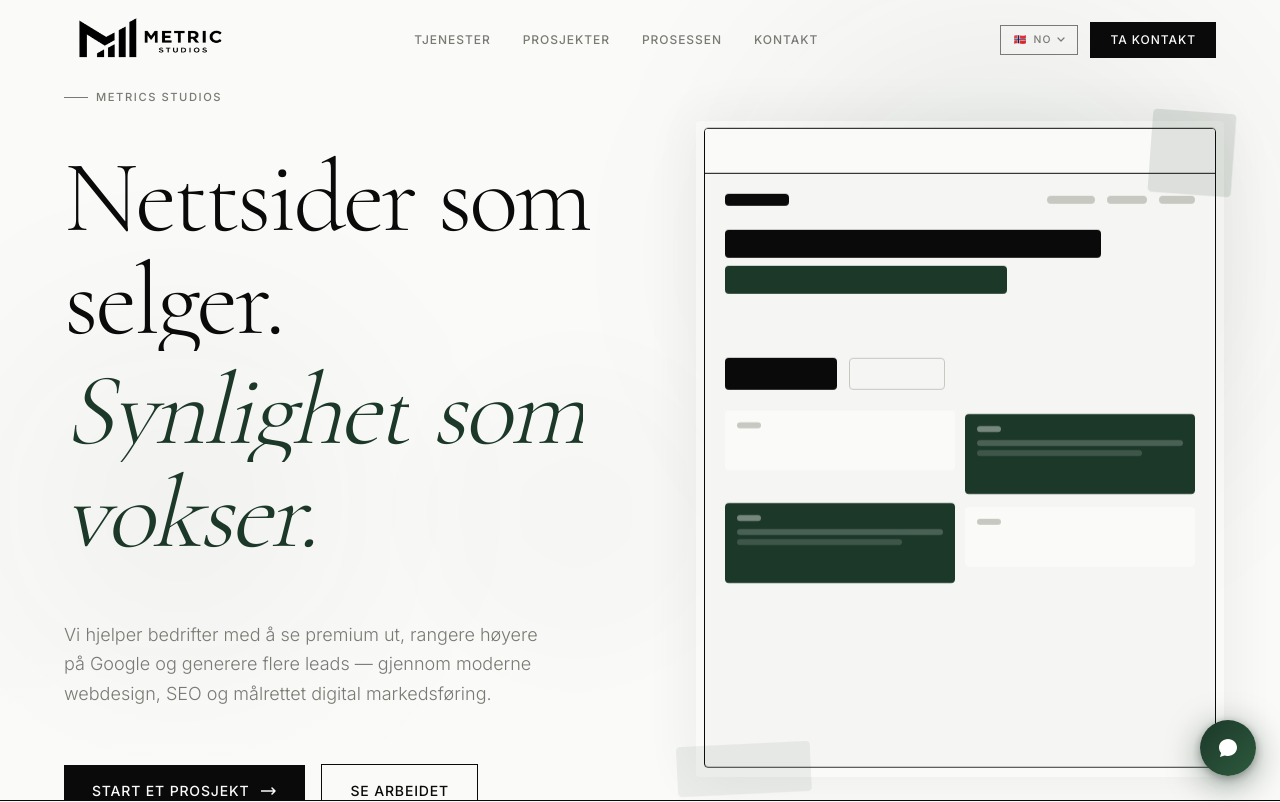
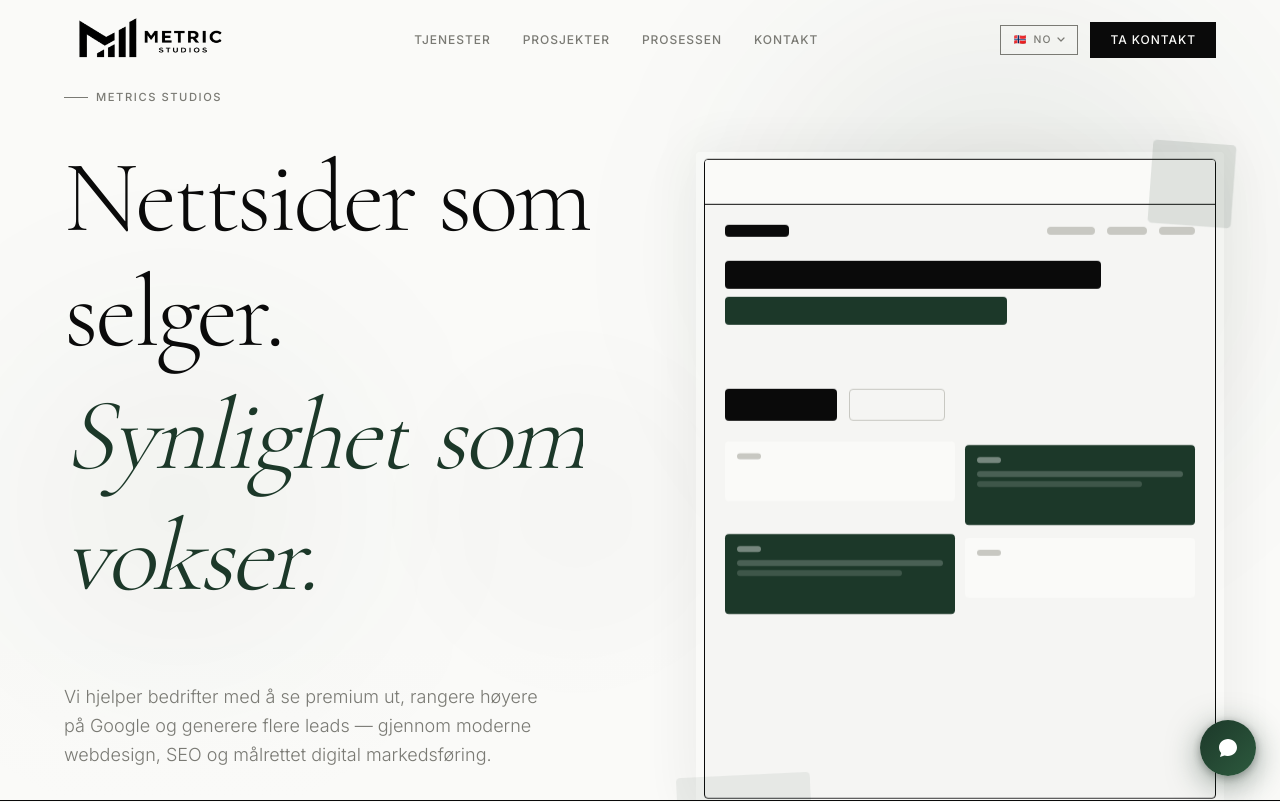
Before and after one commit to PolyClawdDev/METRIC-STUDIOS, a Next.js app: page / in a window 1280 px wide. Shown: the top 802 px of the page. Built offline with nearby package versions, Linux system fonts and the light colour scheme.

Commit message:
Fix descender clipping on hero italic words (grows, selger)
Made-with: Cursor

```diff
--- a/components/sections/Hero.tsx
+++ b/components/sections/Hero.tsx
@@ -125,7 +125,7 @@ export default function Hero() {
             >
               <div className="flex flex-wrap gap-x-[0.22em] text-hero-size">
                 {words1.map((word, i) => (
-                  <div key={i} className="overflow-hidden">
+                  <div key={i} className="overflow-hidden pb-[0.12em]">
                     <motion.span
                       className="block font-display font-light text-hero-size text-foreground"
                       variants={wordReveal}
@@ -151,7 +151,7 @@ export default function Hero() {
             >
               <div className="flex flex-wrap gap-x-[0.22em] text-hero-size">
                 {words2.map((word, i) => (
-                  <div key={i} className="overflow-hidden">
+                  <div key={i} className="overflow-hidden pb-[0.18em]">
                     <motion.span
                       className="block font-display font-light italic text-hero-size"
                       style={{ color: "var(--color-accent)" }}
```
